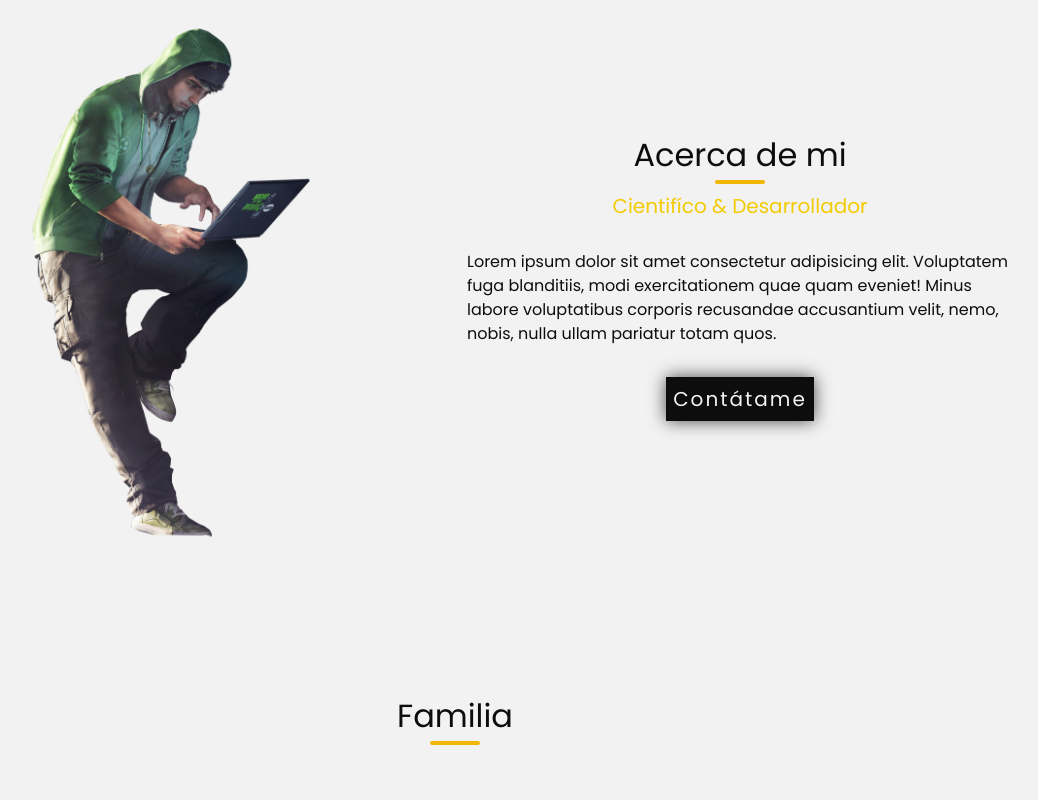
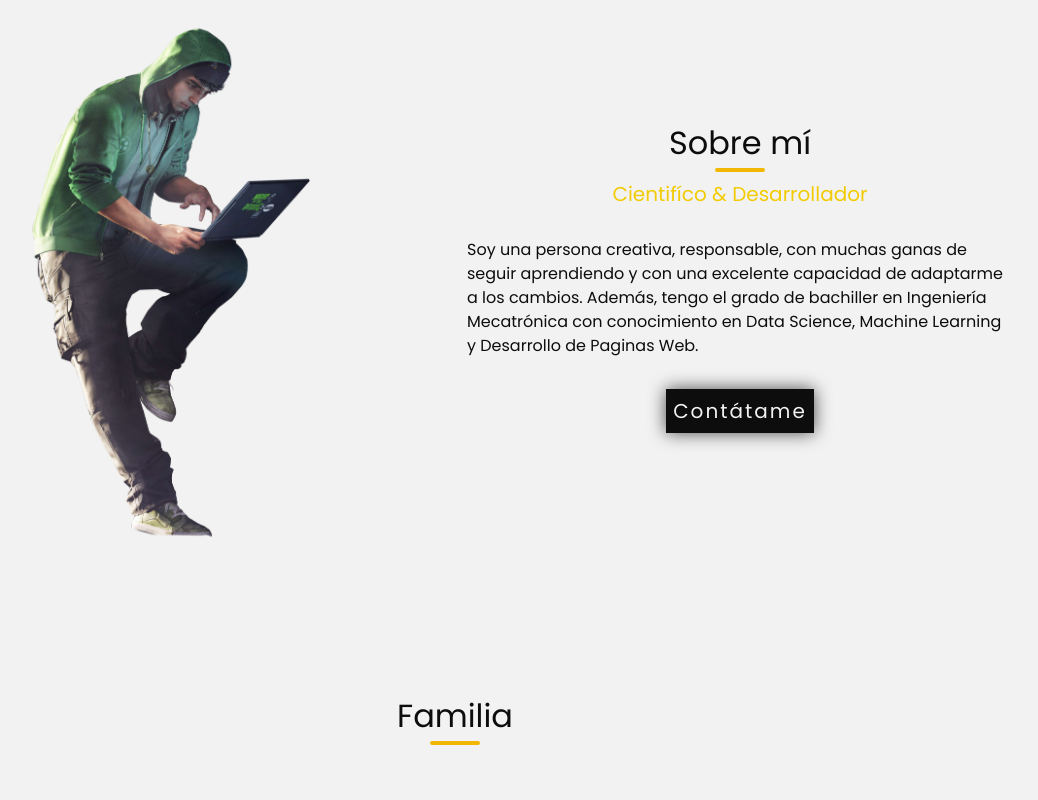
Before and after one commit to Alexiz0r0/personalWebPage.github.io, a plain HTML site: page index.html in a window 1280 px wide. Shown: the part 880-1680 px from the top of the page, without its empty margins (185-1223 px from the left). Drawn offline with nearby package versions, Linux system fonts and the light colour scheme.

Commit message:
changing and updating some information

```diff
--- a/index.html
+++ b/index.html
@@ -90,16 +90,16 @@
     </div>
   </header>
   <!-- End of Header-->
-  <!-- Acerca de mi-->
+  <!-- Sobre mi-->
   <section class = "py-5 aboutSection" id = "aboutMe">
     <div class = "container">
       <div class = "row gy-lg-5 align-items-center">
         <div class = "col-lg-6 order-lg-1 text-center text-lg-start">
           <div class = "title pt-3 pb-4">
-            <h2>Acerca de mi</h2>
+            <h2>Sobre mí</h2>
             <h5>Cientifíco & Desarrollador</h5>
           </div>
-          <p>Lorem ipsum dolor sit amet consectetur adipisicing elit. Voluptatem fuga blanditiis, modi exercitationem quae quam eveniet! Minus labore voluptatibus corporis recusandae accusantium velit, nemo, nobis, nulla ullam pariatur totam quos.</p>
+          <p>Soy una persona creativa, responsable, con muchas ganas de seguir aprendiendo y con una excelente capacidad de adaptarme a los cambios. Además, tengo el grado de bachiller en Ingeniería Mecatrónica con conocimiento en Data Science, Machine Learning y Desarrollo de Paginas Web.</p>
           <div class="contactBtnDiv">
             <button class="contactBtn">Contátame</button>
           </div>
@@ -110,7 +110,7 @@
       </div>
     </div>
   </section>
-  <!-- End Acerca de mi-->
+  <!-- End Sobre mi-->
   <!--Familia-->
   <section id = "Familia" class = "py-5">
     <div class = "container">
@@ -357,7 +357,7 @@
           <ul class = "list-unstyled">
             <li class = "my-3"><a href = "#Presentacion" class = " text-decoration-none txtSt"><i class="bi bi-chevron-right"></i>Presentación</a>
             </li>
-            <li class = "my-3"><a href = "#aboutMe" class = " text-decoration-none txtSt"><i class="bi bi-chevron-right"></i>Acerca de mi</a>
+            <li class = "my-3"><a href = "#aboutMe" class = " text-decoration-none txtSt"><i class="bi bi-chevron-right"></i>Sobre mí</a>
             </li>
           </ul>
         </div>
```
